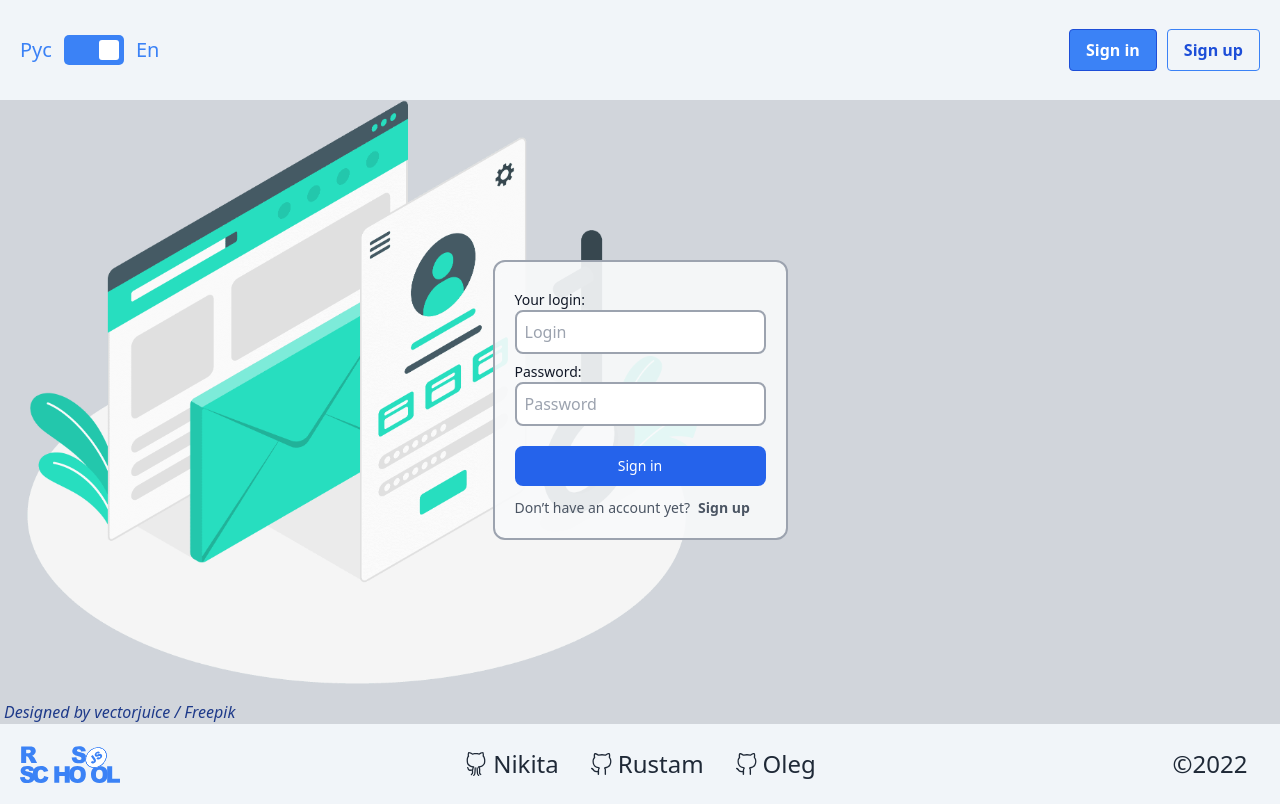
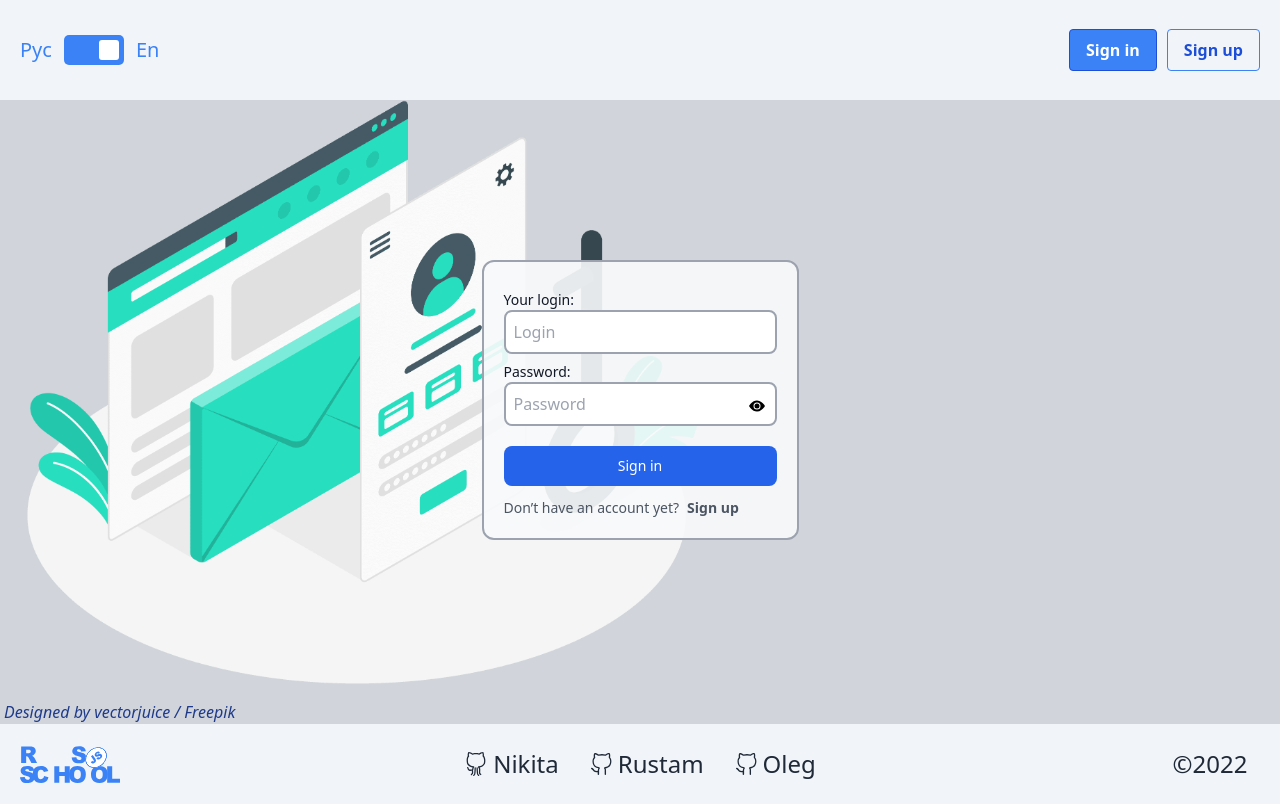
Before and after one commit to lg0leg/project-management-app, a React (Create React App) app: page /login in a window 1280 px wide. Built offline with nearby package versions, Linux system fonts and the light colour scheme; what react-jwt would draw is missing.

Commit message:
feat: add show hide password

```diff
--- a/src/components/AuthInput.tsx
+++ b/src/components/AuthInput.tsx
@@ -1,4 +1,4 @@
-import React from 'react';
+import React, { useState } from 'react';
 import {
   Path,
   UseFormRegister,
@@ -10,6 +10,7 @@ import type { IAuthRequest } from 'models/typescript';
 import type { FieldErrorsImpl } from 'react-hook-form';
 import { useAppSelector } from 'app/hooks';
 import { getErrorMessage } from 'utils/getAuthValidation';
+import { BsEyeFill, BsEyeSlashFill } from 'react-icons/bs';
 
 interface IProps {
   type: string;
@@ -48,6 +49,7 @@ export default function AuthInput({
   validate,
   pattern,
 }: IProps) {
+  const [showPassword, setShowPassword] = useState(false);
   const { lang } = useAppSelector((state) => state.langReducer);
   const borderColor = errors[label]
     ? 'border-red-500 focus:outline-red-500'
@@ -66,9 +68,13 @@ export default function AuthInput({
       break;
   }
 
+  const togglePasswordVisability = () => {
+    setShowPassword((state) => !state);
+  };
   return (
     <div>
       <label className="mt-2 block text-sm font-medium text-gray-900">{title}</label>
+      {type === 'text' ? (
         <input
           type={type}
           className={`${borderColor}  block w-full rounded-lg  border-2 p-2 text-black hover:border-gray-600`}
@@ -81,6 +87,29 @@ export default function AuthInput({
             validate,
           })}
         />
+      ) : (
+        <div className="relative ">
+          <input
+            type={showPassword ? 'text' : type}
+            className={`${borderColor}  block w-full rounded-lg  border-2 p-2 pr-[30px] text-black hover:border-gray-600`}
+            placeholder={placeholder}
+            {...register(label, {
+              minLength,
+              maxLength,
+              required,
+              pattern,
+              validate,
+            })}
+          />
+          <i
+            className="absolute top-4 right-3 cursor-pointer duration-300 hover:scale-125"
+            onClick={togglePasswordVisability}
+          >
+            {showPassword ? <BsEyeSlashFill /> : <BsEyeFill />}
+          </i>
+        </div>
+      )}
+
       {errors[label] && (
         <p className="max-w-[250px] text-center text-sm font-medium text-red-500">{errorText}</p>
       )}
```
Lines whose indentation alone changed are shown as unchanged.
